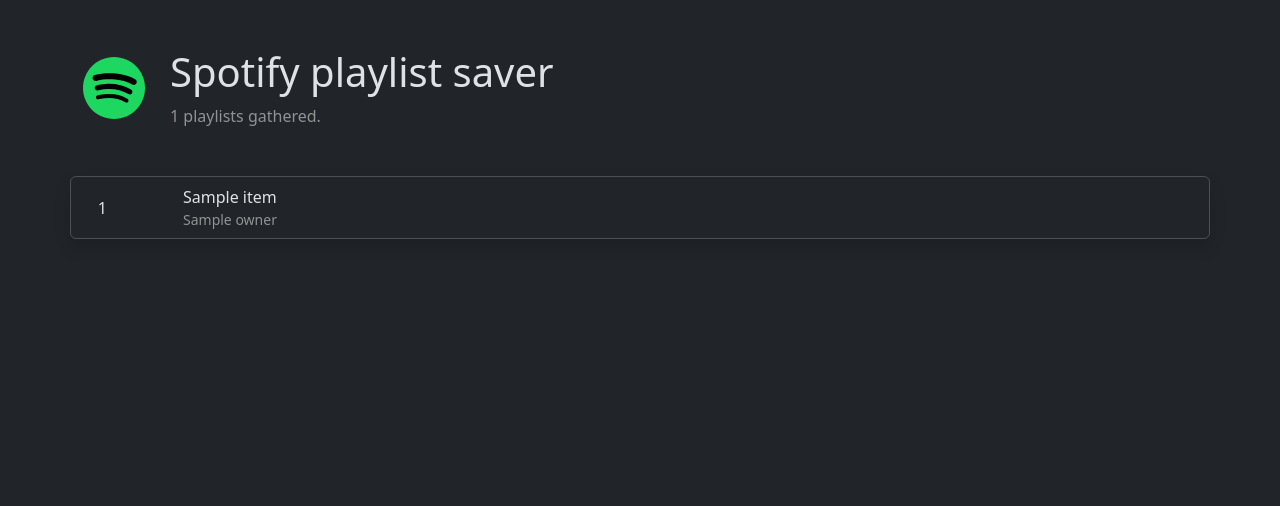
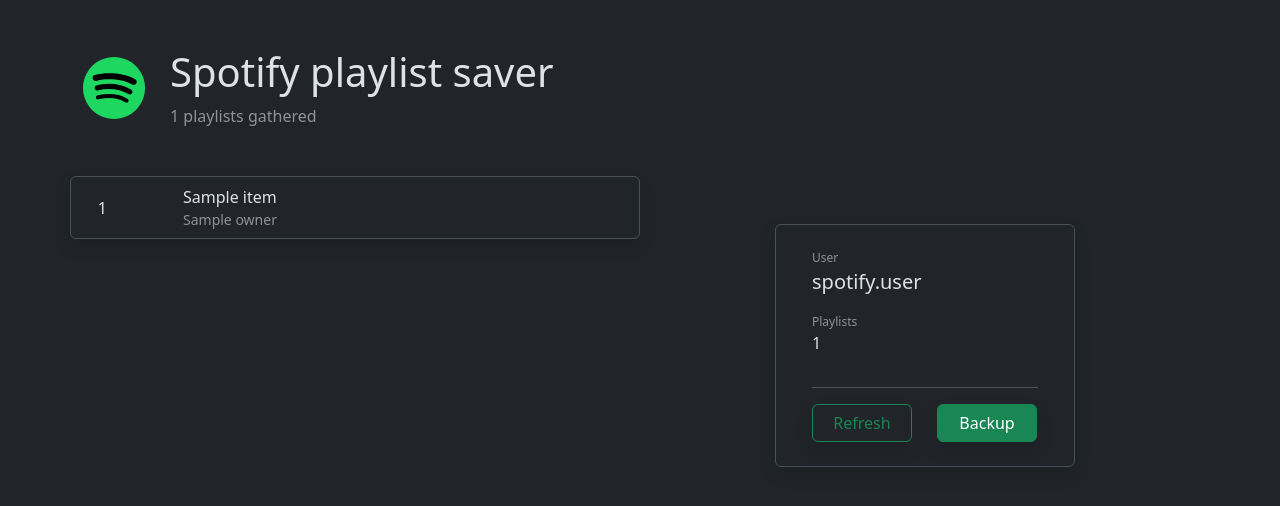
Before and after one commit to Benhan11/spotify-playlist-saver, a Flask app: template templates/home_page.html in a window 1280 px wide. Shown: the top 506 px of the page. Run offline with Flask 3, Linux system fonts and the light colour scheme; the template is opened without the code that fills it: most values are stand-ins (such as "Sample title", 1, 10 or a date in 2020); parts of the project's set-up code (start-up, migrations or seed data) failed here and were passed over.

Commit message:
Added an info box to the homepage

```diff
--- a/templates/home_page.html
+++ b/templates/home_page.html
@@ -14,11 +14,11 @@
             </div>
             <div class="col">
                 <h1>Spotify playlist saver</h1>
-                <div class="text-white-50">{{ playlists | length }} playlists gathered.</div>
+                <div class="text-white-50">{{ playlists | length }} playlists gathered</div>
             </div>
         </div>
         <div class="row">
-            <div class="col">
+            <div class="col-6">
                 {% for item in playlists %}
                     <div class="row p-2 mb-2 border rounded shadow">
                         <div class="col-auto d-flex flex-column justify-content-center align-items-center">
@@ -38,6 +38,27 @@
                     </div>
                 {% endfor %}
             </div>
+            <div class="col-6 d-flex flex-column align-items-center">
+                <div class="row p-4 mt-5 border rounded shadow position-fixed" style="width: 300px">
+                    <div class="col">
+                        <div class="row">
+                            <p class="text-white-50 mb-0" style="font-size: 12px">User</p>
+                            <p class="fs-5">spotify.user</p>
+                            <p class="text-white-50 mb-0" style="font-size: 12px">Playlists</p>
+                            <p class="fs-6">{{ playlists | length }}</p>
+                        </div>
+                        <hr>
+                        <div class="row">
+                            <div class="col">
+                                <a class="btn btn-outline-success shadow" href="/" role="button" style="width:100px">Refresh</a>
+                            </div>
+                            <div class="col">
+                                <button class="btn btn-success shadow" type="submit" style="width:100px">Backup</button>
+                            </div>
+                        </div>
+                    </div>
+                </div>
+            </div>
         </div>
     </div>
 </body>
```
